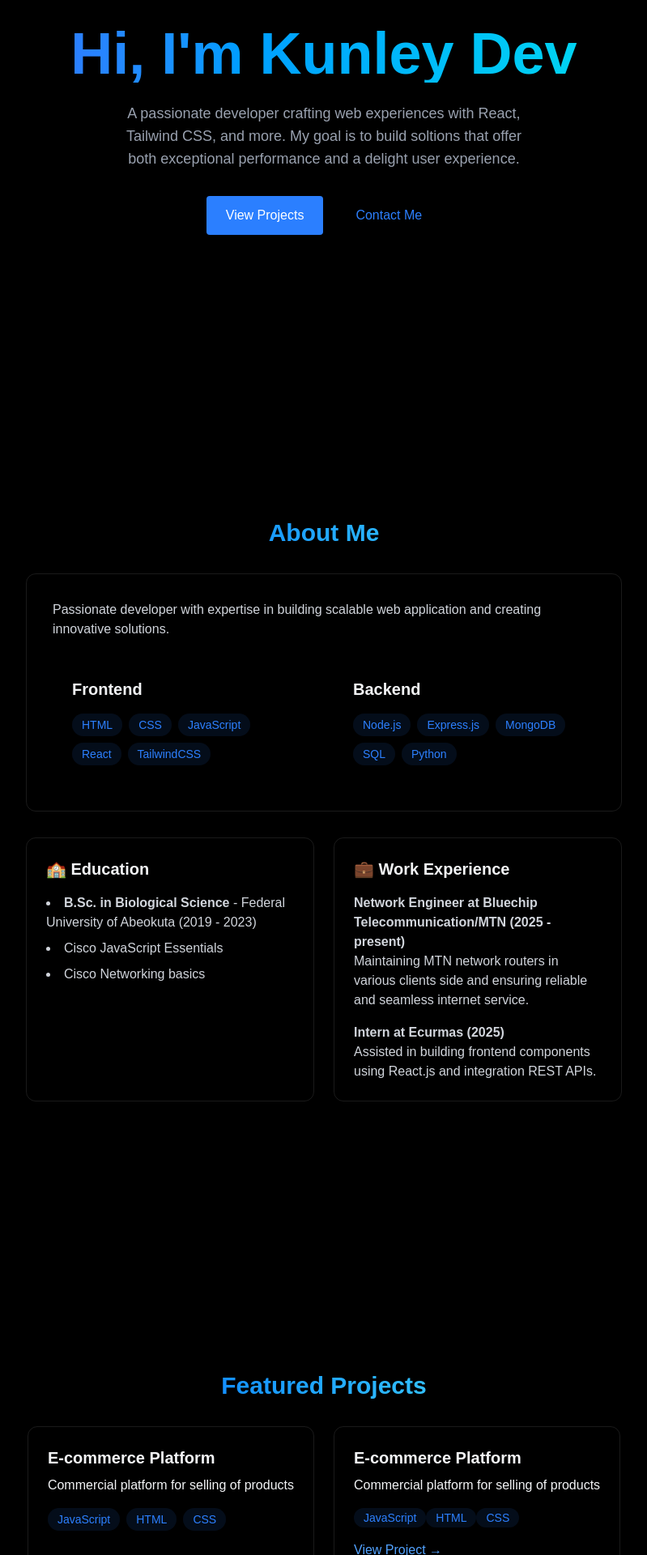
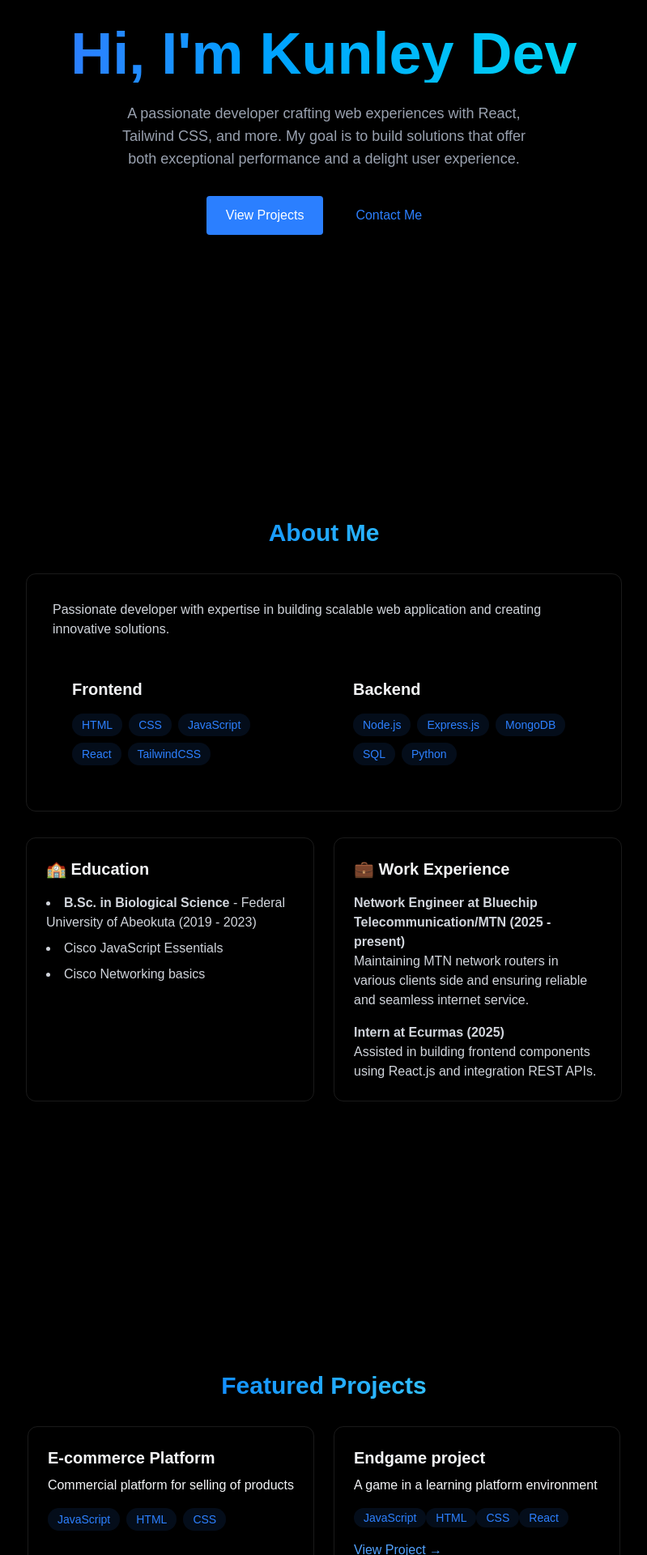
Before and after one commit to Kunley123/Kunley-Portfolio, a React (Vite) app: page / in a window 1280 px wide. Shown: the part 240-2160 px from the top of the page at 81% size, without its empty margins (240-1039 px from the left). Built offline with nearby package versions, Linux system fonts and the light colour scheme.

Commit message:
Two projects added

```diff
--- a/src/components/section/Home.jsx
+++ b/src/components/section/Home.jsx
@@ -9,10 +9,10 @@ export const Home = () => {
                     Hi, I'm Kunley Dev
                 </h1>
                 <p className="text-gray-400 text-lg mb-8 max-w-lg mx-auto">
-                    A passionate developer crafting web experiences with React, Tailwind CSS, and more. My goal is to build soltions that offer both exceptional performance and a delight user experience.
+                    A passionate developer crafting web experiences with React, Tailwind CSS, and more. My goal is to build solutions that offer both exceptional performance and a delight user experience.
                 </p>
                 <div className="flex justify-center space-x-4">
-                    <a href="#projects" className="bg-blue-500 text-white py-3 px-6 rounded font-medium transition relative overflow-hidden hover:-translate-y-0.5 hover:shadow-[0_0_15px_rgba(59, 130, 246, 0.4)">View Projects</a>
+                    <a href="#project" className="bg-blue-500 text-white py-3 px-6 rounded font-medium transition relative overflow-hidden hover:-translate-y-0.5 hover:shadow-[0_0_15px_rgba(59, 130, 246, 0.4)">View Projects</a>
 
                     <a href="#contact" className="border-blue-500/50 text-blue-500 py-3 px-6 rounded font-medium transition-all duration-200 hover:-translate-y-0.5 hover:shadow-[0_0_15px_rgba(59, 130, 246, 0.2) hover:bg-blue-500/10">Contact Me</a>
                 </div>
--- a/src/components/section/Project.jsx
+++ b/src/components/section/Project.jsx
@@ -20,14 +20,14 @@ export const Project = () => {
                             })}
                         </div>
                         <div className="flex justify-between items-center">
-                            <a href="#" className="text-blue-400 hover:text-blue-300 transition-colors my-4">View Project →</a>
+                            <a href="https://kunley123.github.io/Eightplus-project/" className="text-blue-400 hover:text-blue-300 transition-colors my-4">View Project →</a>
                         </div>
                     </div>
                     <div className="p-6 rounded-xl border border-white/10 hover:-translate-y-1 hover:border-blue-500/30 hover:shadow-[0_2px_8px_rgba(59, 130, 2246,0.2)]">
-                        <h3 className="text-xl font-bold mb-2">E-commerce Platform</h3>
-                        <p className="text-gray mb-4">Commercial platform for selling of products</p>
+                        <h3 className="text-xl font-bold mb-2">Endgame project</h3>
+                        <p className="text-gray mb-4">A game in a learning platform environment</p>
                         <div>
-                            {["JavaScript", "HTML", "CSS"].map((tech, key) => {
+                            {["JavaScript", "HTML", "CSS", "React"].map((tech, key) => {
                                 return (
                                     <span key={key} className="bg-blue-500/10 text-blue-500 py-1 px-3 rounded-full text-sm hover:bg-blue-500/20 hover:shadow-[0_2px_8px_rgba(59, 130, 246,0.1)] transition-all cursor-pointer">
                                         {tech}
@@ -35,7 +35,7 @@ export const Project = () => {
                             })}
                         </div>
                         <div className="flex justify-between items-center">
-                            <a href="#" className="text-blue-400 hover:text-blue-300 transition-colors my-4">View Project →</a>
+                            <a href=" https://kunley123.github.io/Endgame/" className="text-blue-400 hover:text-blue-300 transition-colors my-4">View Project →</a>
                         </div>
                     </div>
                 </div>
```
